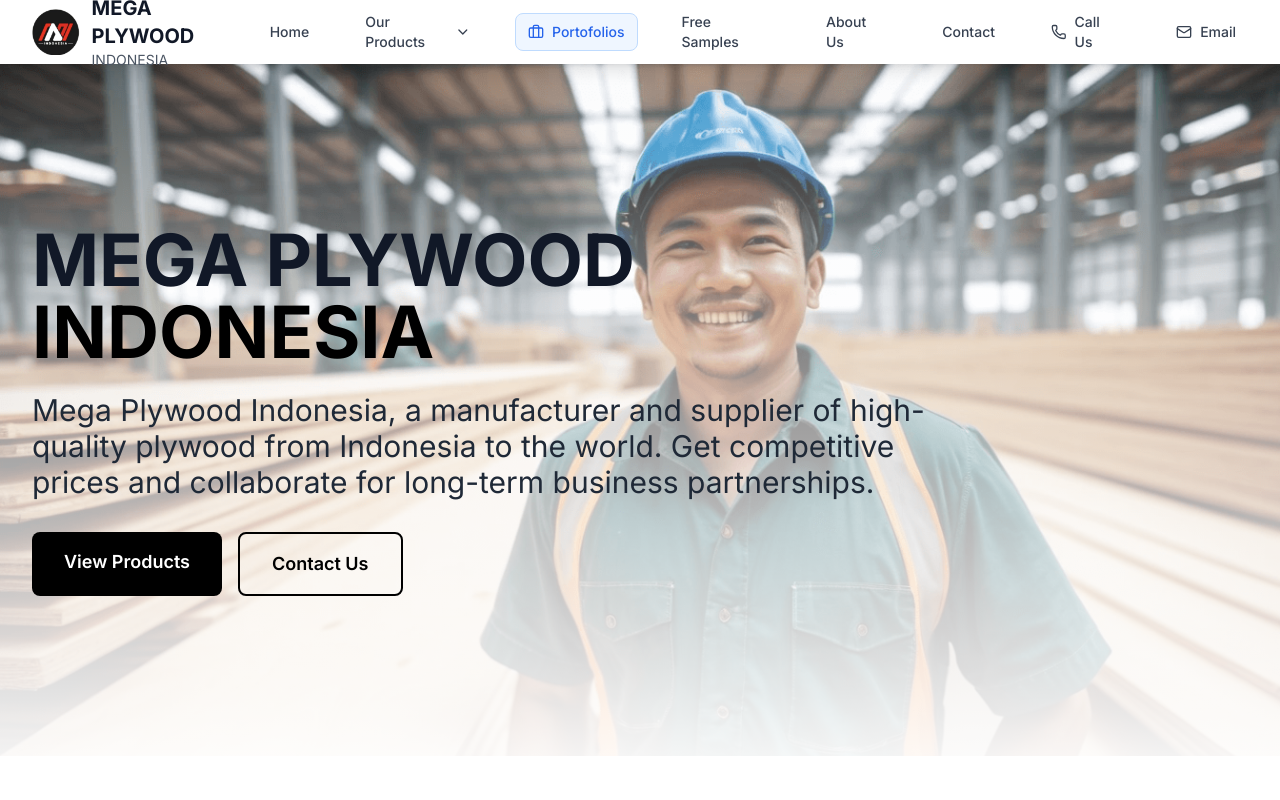
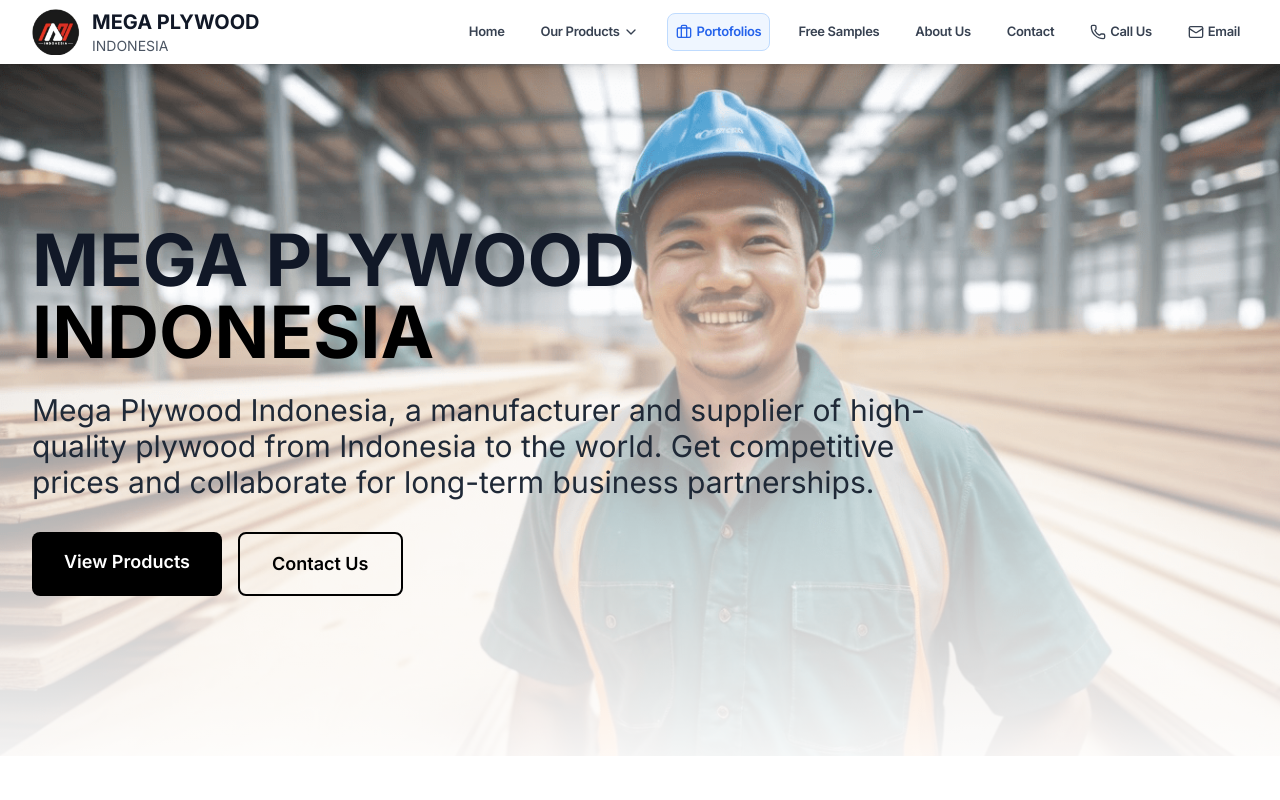
Before and after one commit to koncoweb/megaplywood, a Next.js app: page / in a window 1280 px wide. Shown: the top 800 px of the page. Built offline with nearby package versions, Linux system fonts and the light colour scheme.

Commit message:
Refactor Header component styles for improved layout and typography, adjusting spacing and font sizes for better visual consistency.

```diff
--- a/src/components/Header.tsx
+++ b/src/components/Header.tsx
@@ -53,7 +53,7 @@ export default function Header() {
           </div>
 
           {/* Desktop Navigation */}
-          <div className="hidden lg:flex items-center space-x-8">
+          <div className="hidden lg:flex items-center space-x-5">
             {navigation.map((item) => (
               <div key={item.name} className="relative">
                 {item.submenu ? (
@@ -70,7 +70,7 @@ export default function Header() {
                   >
                     <Link
                       href={item.href}
-                      className="text-gray-700 hover:text-black px-3 py-2 text-sm font-medium transition-colors duration-200 flex items-center"
+                      className="text-gray-700 hover:text-black px-2 py-2 text-[13px] font-semibold tracking-tight transition-colors duration-200 flex items-center"
                     >
                       {item.name}
                       <ChevronDown className="w-4 h-4 ml-1" />
@@ -81,7 +81,7 @@ export default function Header() {
                           <Link
                             key={subItem.name}
                             href={subItem.href}
-                            className="block px-4 py-2 text-sm text-gray-700 hover:bg-gray-100 hover:text-black transition-colors"
+                            className="block px-4 py-2 text-[13px] tracking-tight text-gray-700 hover:bg-gray-100 hover:text-black transition-colors"
                           >
                             {subItem.name}
                           </Link>
@@ -92,13 +92,13 @@ export default function Header() {
                 ) : (
                   <Link
                     href={item.href}
-                    className={`px-3 py-2 text-sm font-medium transition-colors duration-200 flex items-center ${
+                    className={`px-2 py-2 text-[13px] font-semibold tracking-tight transition-colors duration-200 flex items-center ${
                       item.name === 'Portofolios'
                         ? 'text-blue-600 hover:text-blue-700 bg-blue-50 hover:bg-blue-100 rounded-lg border border-blue-200'
                         : 'text-gray-700 hover:text-black'
                     }`}
                   >
-                    {item.icon && <item.icon className="w-4 h-4 mr-2" />}
+                    {item.icon && <item.icon className="w-4 h-4 mr-1" />}
                     {item.name}
                   </Link>
                 )}
```
